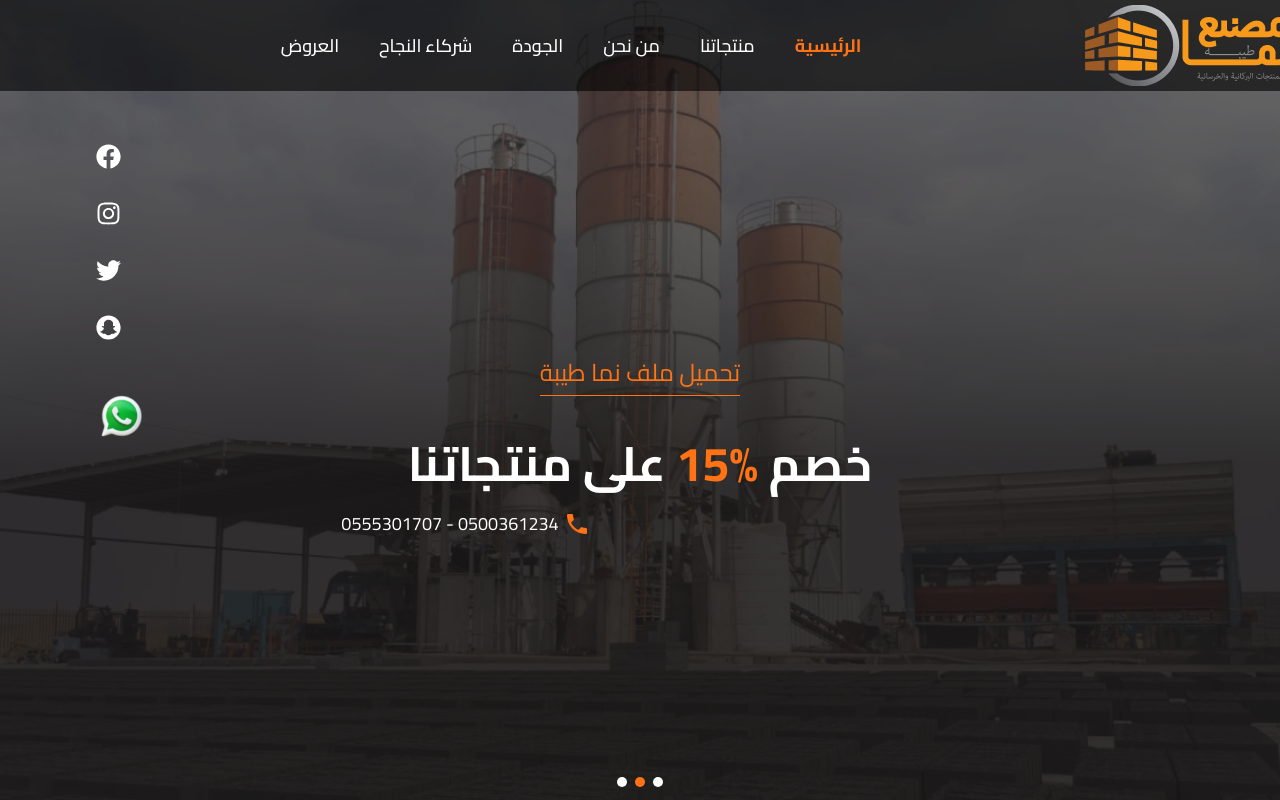
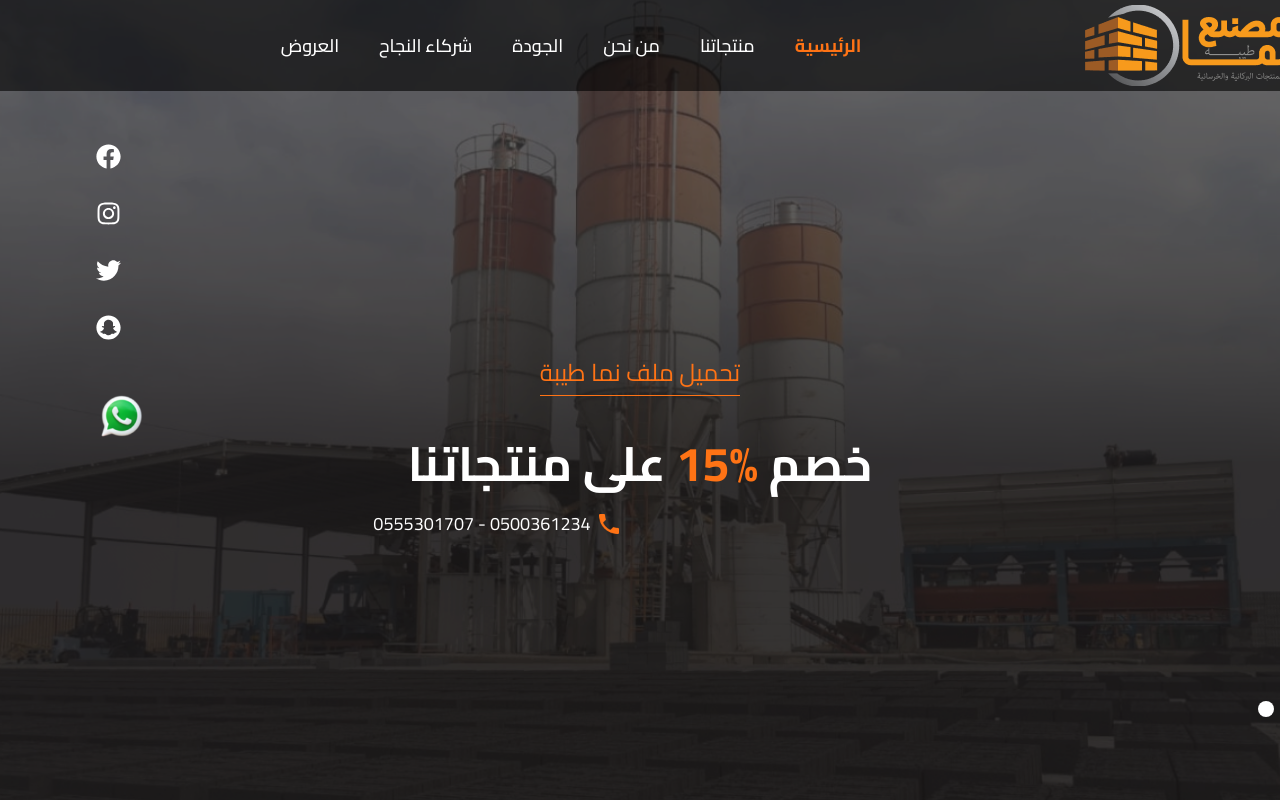
Before and after one commit to abdallamfathy/nama-project, a React (Vite) app: page / in a window 1280 px wide. Shown: the top 800 px of the page. Built offline with nearby package versions, Linux system fonts and the light colour scheme.

Commit message:
edit slider bullets and phone number

```diff
--- a/src/components/Slider.jsx
+++ b/src/components/Slider.jsx
@@ -29,7 +29,7 @@ const Slider = () => {
       تحميل ملف نما طيبة
       </a>
       </h1>
-     <div className="flex flex-row  relative top-[430px] 2xl:top-[596px] right-44 gap-2 justify-center items-center">
+     <div className="flex flex-row  relative top-[430px] 2xl:top-[596px] right-36 gap-2 justify-center items-center">
 
      <h1 className="text-white z-40  text-center 2xl:text-2xl  text-[18px] ">
       0555301707 - 0500361234
@@ -55,7 +55,7 @@ const Slider = () => {
         effect={"fade"}
         speed={2500}
         autoplay={{ delay: 1500, disableOnInteraction: false }}
-        className="mySwiper -mt-32 "
+        className="mySwiper -mt-32 hero"
         style={{
           "--swiper-pagination-color": "#FF7315",
           "--swiper-pagination-bullet-inactive-color": "#fff",
--- a/src/index.css
+++ b/src/index.css
@@ -51,19 +51,20 @@ button:focus {
     height: 100%;
     object-fit: cover;
   }
-/* .swiper-pagination-bullet{
+.hero .swiper-pagination-bullet{
       background: white !important;
       width: 1rem !important;
       height: 1rem  !important;
       border-radius: .5rem !important;
       opacity: 1 !important;
       position: relative;
-      right: 10px !important;
+      left: 650px !important;
+      bottom: 70px !important;
   }
 
-  .swiper-pagination-bullet-active {
+  .hero .swiper-pagination-bullet-active {
     background-color: #FF7315 !important;
-  } */
+  }
   .alo .swiper-pagination {
 
     left: 530px !important;
```
